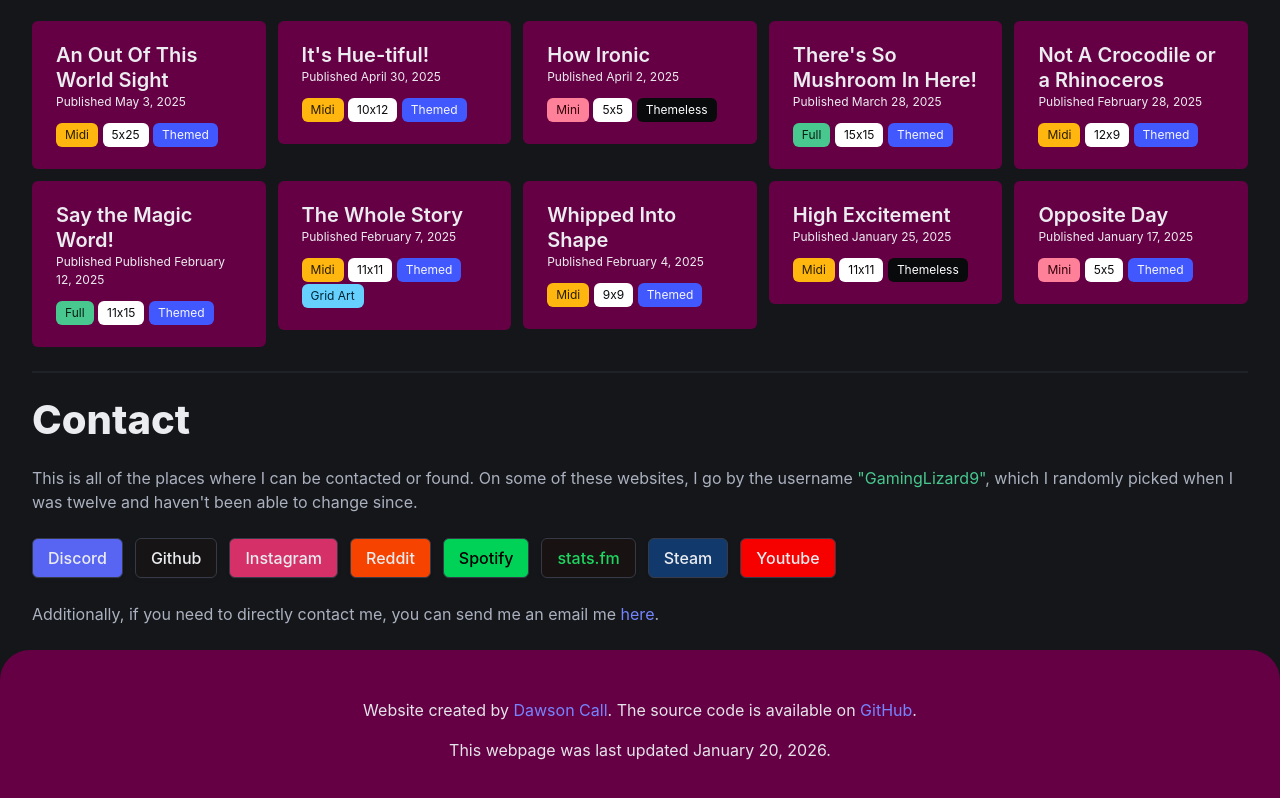
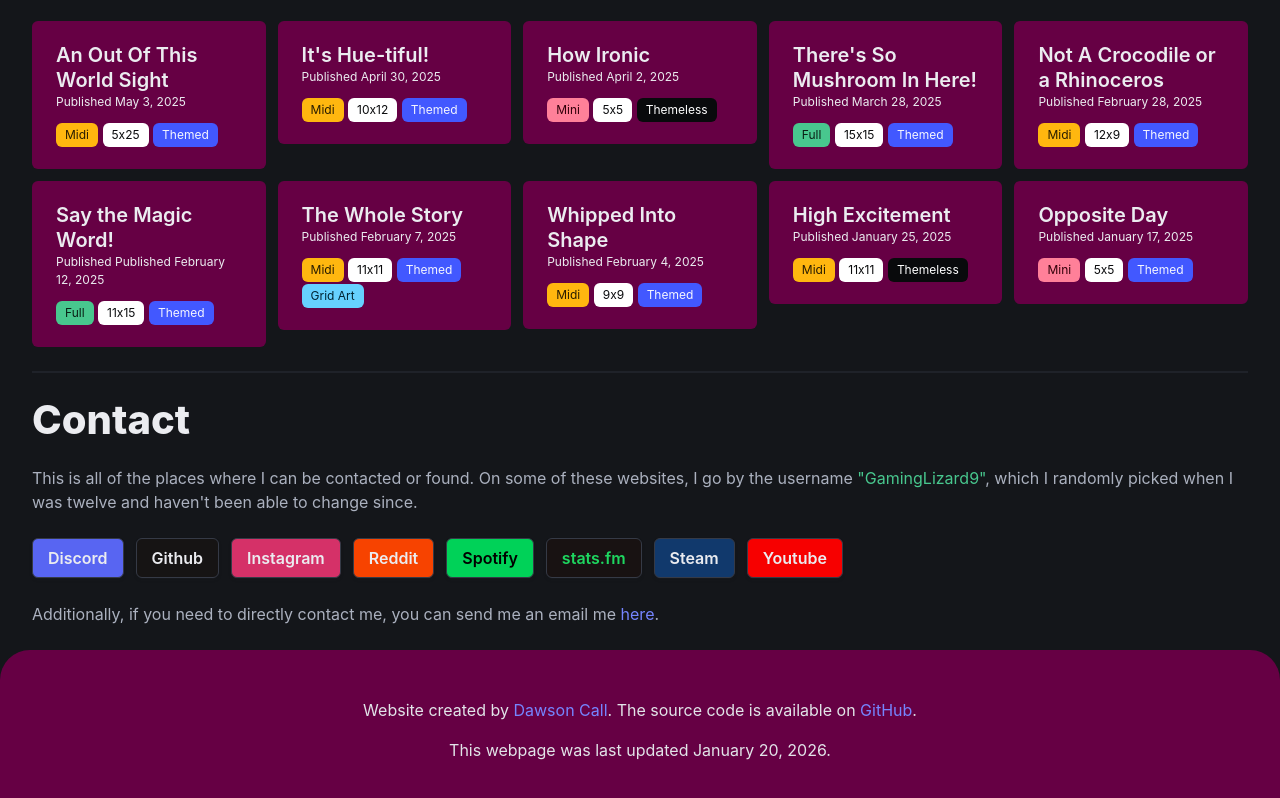
Before and after one commit to GamingLizard9/GamingLizard9.github.io, an Astro site: page / in a window 1280 px wide. Shown: the part 1246-2044 px from the top of the page. Built offline with nearby package versions, Linux system fonts and the light colour scheme; Astro itself is replaced by a stand-in of ours.

Commit message:
Fixed strong tag placement (maybe)

```diff
--- a/src/components/socials/SocialButton.astro
+++ b/src/components/socials/SocialButton.astro
@@ -7,9 +7,9 @@ const ButtonID = service.toLowerCase().replace(".", "-") + "-button";
 
 const URL =(url_start == null) ? "https://" + service + ".com/" + username : "https://" + url_start + username;
 ---
-<strong>
-    <a id={ButtonID} class="button" href={URL}>{service}</a>
-</strong>
+<a id={ButtonID} class="button" href={URL}>
+    <strong>{service}</strong>
+</a>
 
 
 
```
